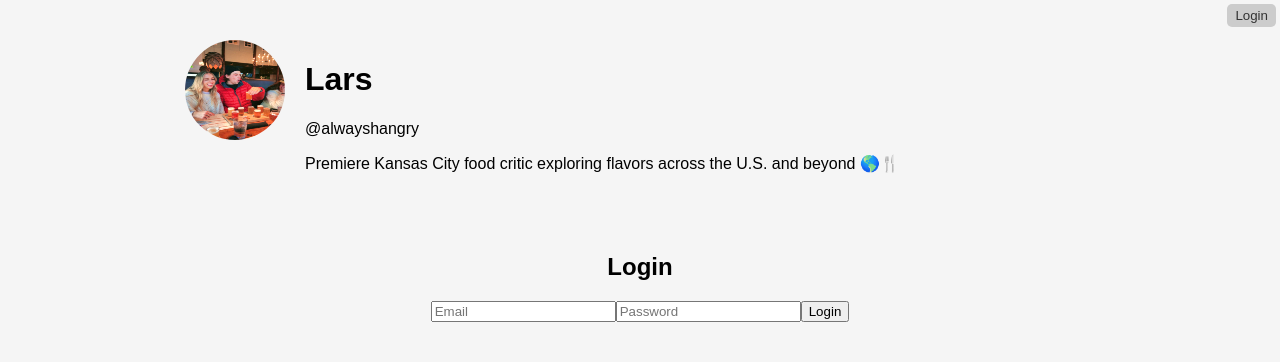
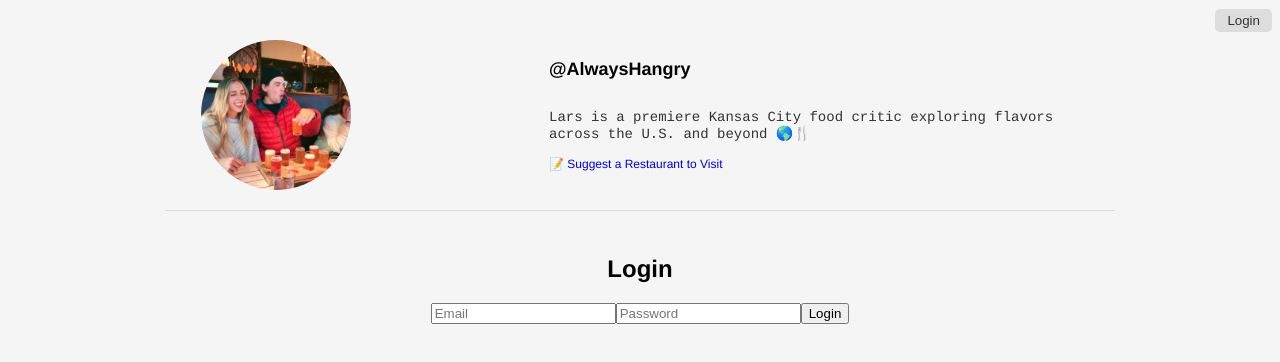
Before and after one commit to Larsthedesigner/alwayshangryapp, a React (Vite) app: page /login in a window 1280 px wide. Shown: the top 362 px of the page. Built offline with nearby package versions, Linux system fonts and the light colour scheme; no server answers; the database is empty.

Commit message:
updated profile details header

```diff
--- a/src/App.jsx
+++ b/src/App.jsx
@@ -1,4 +1,3 @@
-// src/App.jsx
 import React, { useState, useEffect, useContext } from 'react';
 import { BrowserRouter as Router, Route, Routes, Link } from 'react-router-dom';
 import Timeline from './timeline.jsx';
@@ -34,12 +33,10 @@ function App() {
           </div>
           <div className="profile-info">
             <div className="profile-details">
-              <h1>Lars</h1>
-              <p>@alwayshangry</p>
-              <p>Premiere Kansas City food critic exploring flavors across the U.S. and beyond 🌎🍴</p>
+              <h1>@AlwaysHangry</h1>
+              <p>Lars is a premiere Kansas City food critic exploring flavors across the U.S. and beyond 🌎🍴</p>
+              <a href="https://forms.gle/mpQgjbkxdZZxAqFZ8" target="_blank" rel="noopener noreferrer">📝 Suggest a Restaurant to Visit</a>
             </div>
-          </div>
-        </header>
             <div className="nav-links">
               <Link to="/login">
                 <button>Login</button>
@@ -50,6 +47,8 @@ function App() {
                 </Link>
               )}
             </div>
+          </div>
+        </header>
         <section className={`timeline ${layout}`}>
           <Routes>
             <Route path="/" element={<Timeline posts={posts} />} />
--- a/src/index.css
+++ b/src/index.css
@@ -1,120 +1,77 @@
 /* src/index.css */
-
 body {
-  font-family: Arial, sans-serif;
+  font-family: 'helvetica Neue', Arial, sans-serif;
   margin: 0;
   padding: 0;
   background-color: #f5f5f5;
 }
-
 .App {
   text-align: center;
   margin: 20px auto; /* Center the app container */
   max-width: 950px;  /* Set maximum width */
 }
-
 .profile-header {
   display: flex;
-  align-items: flex-start;
+  align-items: center;  /* Vertical alignment within the flex container */
   padding: 20px;
+  border-bottom: 1px solid #dbdbdb; /* Light border at the bottom */
 }
-
+/* Avatar styling */
+.avatar-container {
+  flex-basis: 25%; /* Avatar container takes up 1/4 */
+  display: flex;
+  align-items: center; /* Center items vertically */
+  justify-content: center; /* Center items horizontally */
+}
 .avatar {
-  width: 100px;
-  height: 100px;
+  width: 150px;
+  height: 150px;
   border-radius: 50%;
-  margin-right: 20px;
+  object-fit: cover; /* Ensures the image covers the entire container without distortion */
 }
-
 .profile-info {
-  display: flex;
-  justify-content: space-between;
-  align-items: flex-start;
-  width: 100%;
-}
-
-.profile-details {
+  flex-basis: 75%; /* Profile info takes up 3/4 */
+  padding-left: 20%; /* Space between avatar and profile info */
   text-align: left;
 }
-
-.profile-stats {
-  display: flex;
-  justify-content: space-around;
-  align-items: flex-start;
-  width: 200px; /* Adjust width as needed */
+/* Name and bio styling */
+.profile-details h1 {
+  font-size: 18px; /* Larger font size for username */
+  margin: 0;
+  padding-bottom: 24px; /* Space between username and bio */
 }
-
-.stat {
-  text-align: center;
+.profile-details p {
+  font-size: 14px; /* Smaller font size for bio */
+  margin: 5px 0;
+  color: #333; /* Color for bio and other text */
+  font-family: 'Courier New semi', Courier, monospace; /* Apply Courier New font */
 }
-
-.count {
-  font-size: 1.2em;
-  font-weight: bold;
+.profile-details a {
+  font-size: 12px;
+  display: inline-block;
+  margin-top: 10px;
+  color: ##0e3278; /* Darker blue color for the link */
+  text-decoration: none; /* Remove underline */
 }
-
-.caption {
-  font-size: 0.9em;
-  color: #888;
+.profile-details a:hover {
+  text-decoration: underline; /* Add underline on hover */
 }
-
-.view-toggle {
-  margin: 20px 0;
+/* Styling for buttons */
+.nav-links {
+  position: absolute;
+  top: .55rem;
+  right: .5rem;
+  display: flex; /* Display buttons in a row */
+  gap: .5rem; /* Space between the buttons */
 }
-
-.view-toggle button {
-  background: none;
-  border: none;
-  padding: 10px 15px;
-  margin: 0 5px;
-  cursor: pointer;
-  font-size: 1.5em;
-  color: #555;
-}
-
-.view-toggle button:hover {
-  color: #000;
-
-.avatar-container {
-  width: 100px; /* Adjust the size as needed */
-  height: 100px; /* Must match the width for a perfect circle */
-  border-radius: 50%; /* Makes the container circular */
-  overflow: hidden; /* Hides any overflow from the image */
-  display: cover;
-  align-items: center;
-  justify-content: center;
-  }
-
-  /* Style for the avatar image */
-  .avatar {
-    width: 140%; /* Takes up the full width of the container */
-    height: 140%; /* Takes up the full height of the container */
-    object-fit: cover; /* Crops the image to fit within the container without distortion */
-
-
-  }
-
-}
-
-/* Add these styles to your CSS file */
-
-.nav-links {
-  position: absolute; /* Position the container absolutely */
-  top: 4px; /* Distance from the top */
-  right: 4px; /* Distance from the right */
-  display: flex; /* Display buttons in a row */
-  gap: 10px; /* Space between the buttons */
-}
-
 .nav-links button {
-  background-color: #cccccc; /* Button color */
-  color: #333333; /* Text color */
+  background-color: #dddddd; /* Instagram-like blue button */
+  color: #333333; /* White text */
   border: none; /* Remove border */
-  padding: 4px 8px; /* Button padding */
+  padding: 4px 12px; /* Button padding */
   border-radius: 5px; /* Rounded corners */
   cursor: pointer; /* Pointer cursor on hover */
 }
-
 .nav-links button:hover {
-  background-color: #c3c3c3; /* Darker button color on hover */
+  background-color: #cccccc; /* Darker button color on hover */
 }
```
Lines whose indentation alone changed are shown as unchanged.
